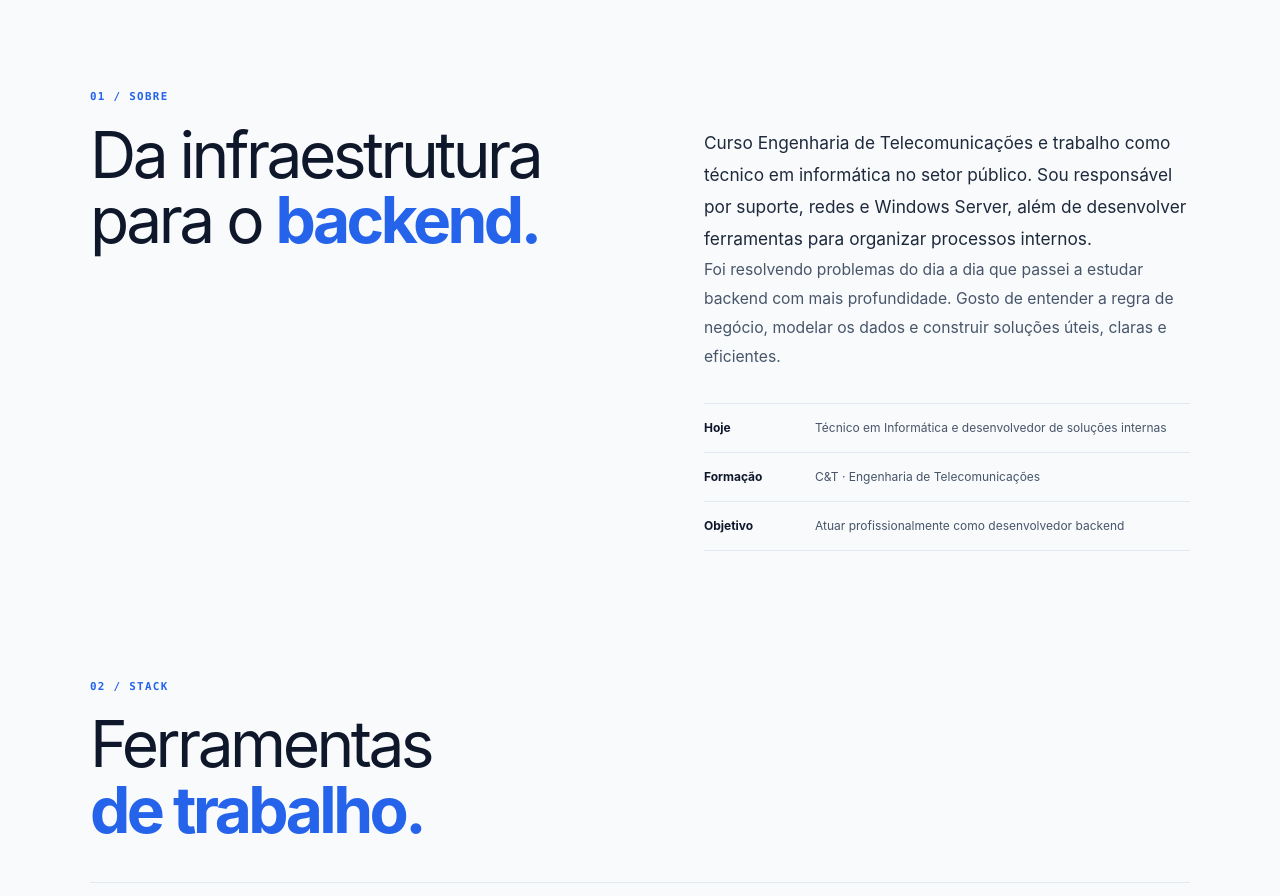
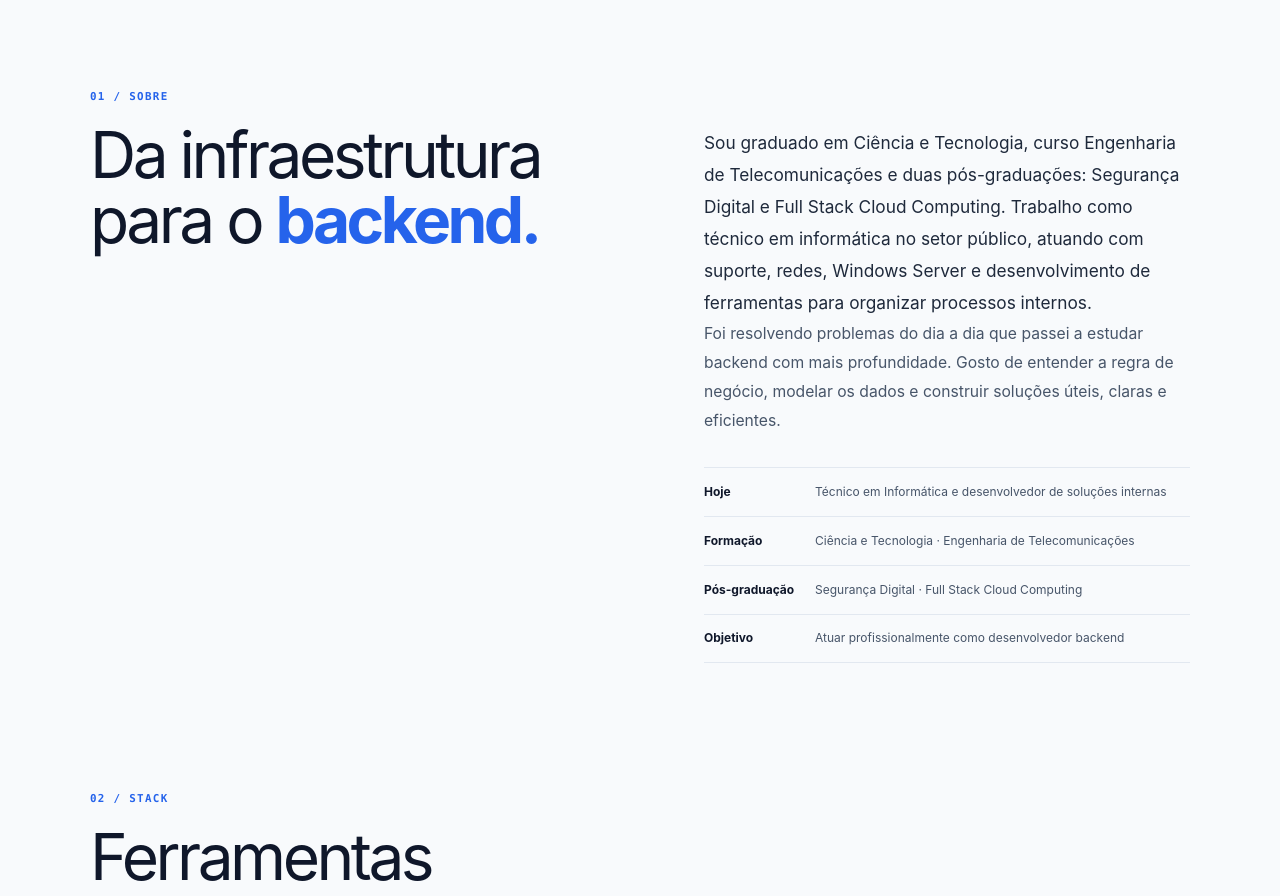
Before and after one commit to LindembergueFrank/portfolio, a React (Vite) app: page / in a window 1280 px wide. Shown: the part 840-1736 px from the top of the page. Built offline with nearby package versions, Linux system fonts and the light colour scheme.

Commit message:
feat: apresenta as duas pós-graduações no portfólio

```diff
--- a/src/sections/About.tsx
+++ b/src/sections/About.tsx
@@ -6,11 +6,12 @@ export function About() {
         <h2>Da infraestrutura<br />para o <em>backend.</em></h2>
       </div>
       <div className="about-copy">
-        <p>Curso Engenharia de Telecomunicações e trabalho como técnico em informática no setor público. Sou responsável por suporte, redes e Windows Server, além de desenvolver ferramentas para organizar processos internos.</p>
+        <p>Sou graduado em Ciência e Tecnologia, curso Engenharia de Telecomunicações e duas pós-graduações: Segurança Digital e Full Stack Cloud Computing. Trabalho como técnico em informática no setor público, atuando com suporte, redes, Windows Server e desenvolvimento de ferramentas para organizar processos internos.</p>
         <p>Foi resolvendo problemas do dia a dia que passei a estudar backend com mais profundidade. Gosto de entender a regra de negócio, modelar os dados e construir soluções úteis, claras e eficientes.</p>
         <div className="about-facts" aria-label="Informações profissionais">
           <span><b>Hoje</b> Técnico em Informática e desenvolvedor de soluções internas</span>
-          <span><b>Formação</b> C&T · Engenharia de Telecomunicações</span>
+          <span><b>Formação</b> Ciência e Tecnologia · Engenharia de Telecomunicações</span>
+          <span><b>Pós-graduação</b> Segurança Digital · Full Stack Cloud Computing</span>
           <span><b>Objetivo</b> Atuar profissionalmente como desenvolvedor backend</span>
         </div>
       </div>
```
Also changed, not shown: 1 other file (tests, documents, lock files or other folders).
